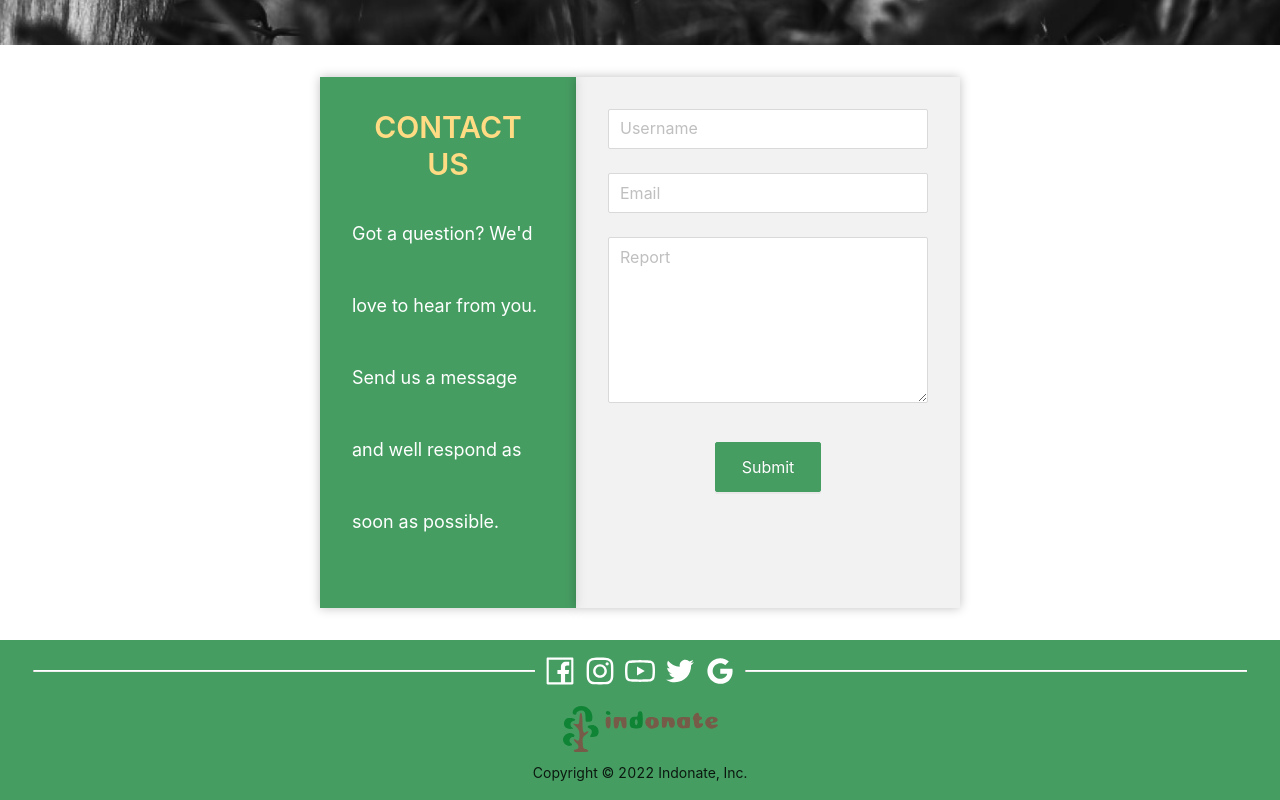
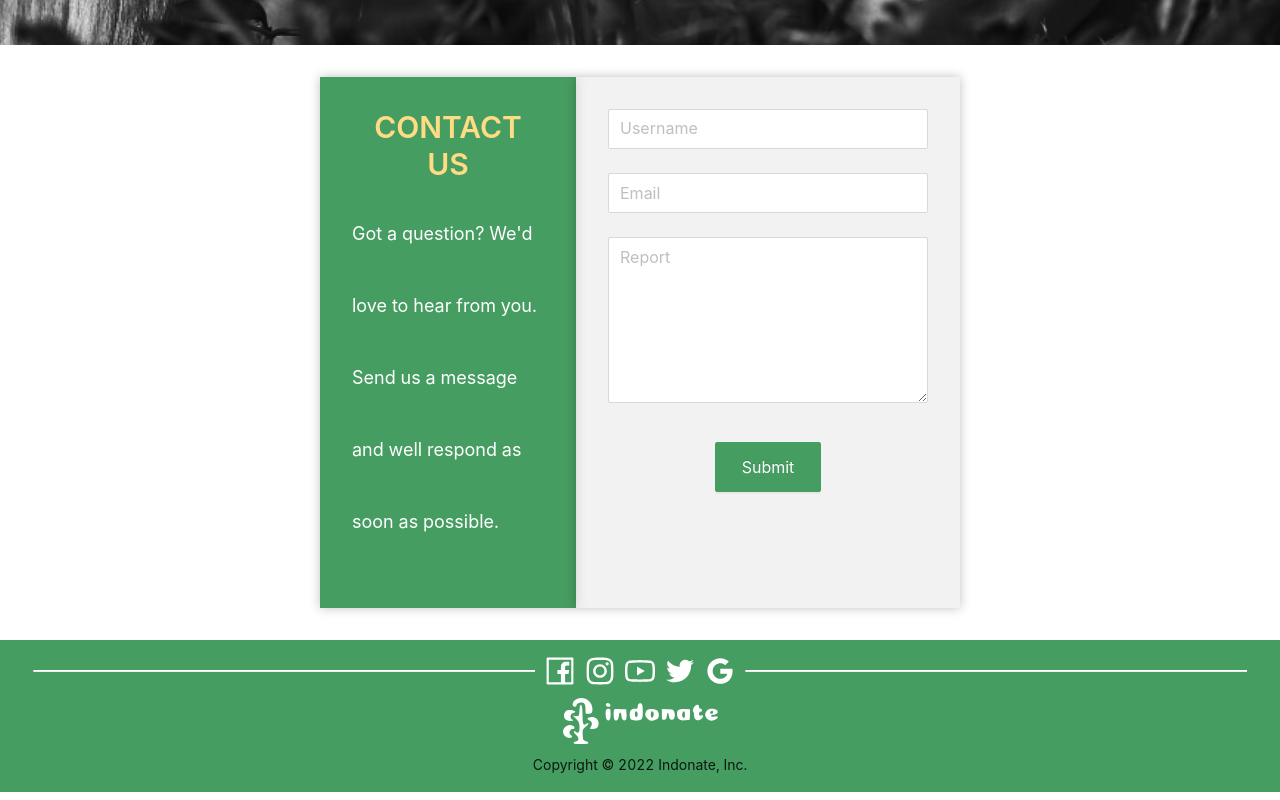
Before and after one commit to GSG-G11/Indonate, a React (Create React App) app in the folder client/: page / in a window 1280 px wide. Shown: the part 2267-3067 px from the top of the page. Built offline with nearby package versions, Linux system fonts and the light colour scheme; no server answers.

Commit message:
move footer logo img to assets change logo color Relates #64

```diff
--- a/client/src/components/common/footer/index.jsx
+++ b/client/src/components/common/footer/index.jsx
@@ -8,7 +8,7 @@ import {
   YoutubeOutlined,
 } from '@ant-design/icons';
 import { Typography } from 'antd';
-import indonate from './logo.svg';
+import indonate from '../../assets/images/footer-logo.svg';
 
 const {
   Text,
--- a/client/src/components/common/footer/style.less
+++ b/client/src/components/common/footer/style.less
@@ -34,7 +34,7 @@
     justify-content: center;
     align-items: center;
     flex-direction: column;
-    margin-top: 20px;
+    margin-top: 12px;
 }
 
 .logo {
```
Also changed, not shown: client/src/components/assets/images/footer-logo.svg (added), client/src/components/common/footer/logo.svg (deleted).
